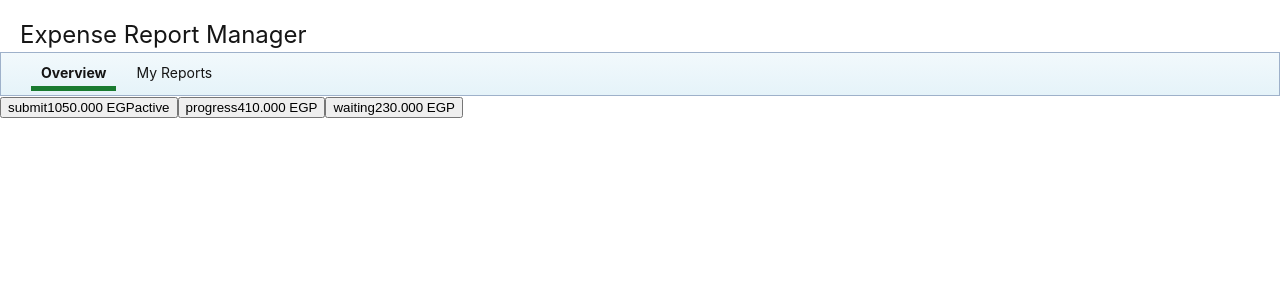
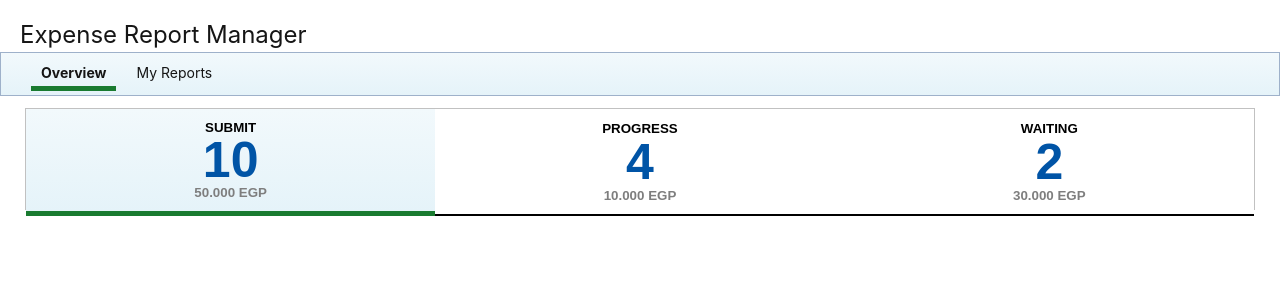
Before and after one commit to arawwad0/psa, a React (Create React App) app: page / in a window 1280 px wide. Shown: the top 300 px of the page. Built offline with nearby package versions, Linux system fonts and the light colour scheme; data requests are answered from the project's data file.

Commit message:
stas component styles

```diff
--- a/src/components/ExpenseManager/Overview/Stat.js
+++ b/src/components/ExpenseManager/Overview/Stat.js
@@ -1,17 +1,19 @@
 import React from "react";
 import { shape, string, oneOf, number } from "prop-types";
 import { useActiveStat } from "contexts/activeStat";
+import styles from "./Stat.module.css";
 
 const Stat = ({ statistic }) => {
   const { activeStat, setActiveStat } = useActiveStat();
+  const classes = [
+    styles.stat,
+    activeStat === statistic.status ? styles.activeStat : "",
+  ].join(" ");
   return (
-    <button
-      onClick={() => setActiveStat(statistic.status)}
-    >
-      {statistic.status}
-      {statistic.count}
-      {statistic.amount}
-      {activeStat === statistic.status && "active"}
+    <button className={classes} onClick={() => setActiveStat(statistic.status)}>
+      <div className={styles.status}>{statistic.status}</div>
+      <div className={styles.count}>{statistic.count}</div>
+      <div className={styles.amount}>{statistic.amount}</div>
     </button>
   );
 };
--- /dev/null
+++ b/src/components/ExpenseManager/Overview/Stat.module.css
@@ -0,0 +1,39 @@
+.stat{
+  background-color: #fff;
+  outline: none;
+  display: flex;
+  flex-direction: column;
+  justify-content: space-around;
+  align-items: center;
+  border: none;
+  border-bottom: 2px solid #000;
+
+}
+
+.stat:hover{
+  background-image: linear-gradient(to bottom, #f2f9fc, #e5f3f9);
+}
+
+.activeStat{
+  border-bottom: 5px solid #197B30;
+  background-image: linear-gradient(to bottom, #f2f9fc, #e5f3f9);
+}
+
+.status{
+  text-transform: uppercase;
+  font-weight: bold;
+  margin-top: 10px;
+}
+
+.count{
+  font-size: 50px;
+  font-weight: 900;
+  color: #0054A6;
+  line-height: 1;
+}
+
+.amount{
+  font-weight: bold;
+  color: #7e7e7e;
+  margin-bottom: 10px;
+}
--- a/src/components/ExpenseManager/Overview/StatsContainer.js
+++ b/src/components/ExpenseManager/Overview/StatsContainer.js
@@ -1,9 +1,12 @@
 import React from "react";
 import { arrayOf } from "prop-types";
+
 import Stat, { statisticShape } from "./Stat";
 
+import styles from "./StatsContainer.module.css";
+
 const StatsContainer = ({ stats }) => (
-  <div>
+  <div className={styles.container}>
     {stats.map((statistic) => (
       <Stat key={statistic.status} statistic={statistic} />
     ))}
--- /dev/null
+++ b/src/components/ExpenseManager/Overview/StatsContainer.module.css
@@ -0,0 +1,5 @@
+.container {
+  display: grid;
+  grid-template-columns: repeat(3, 1fr);
+  height: 100px;
+}
--- a/src/routes/ExpenseManager/Overview.js
+++ b/src/routes/ExpenseManager/Overview.js
@@ -6,12 +6,16 @@ import { fetchStats } from "service";
 import { ActiveStataProvider, useActiveStat } from "contexts/activeStat";
 import StatsContainer from "components/ExpenseManager/Overview/StatsContainer";
 
+import styles from "./index.module.css";
+
 const Overview = () => {
   const { data: statusData = {} } = useQuery("stats", fetchStats);
   return (
-    <ActiveStataProvider>
-      <StatsContainer stats={statusData.data} />
-    </ActiveStataProvider>
+    <div className={styles.wrapper}>
+      <ActiveStataProvider>
+        <StatsContainer stats={statusData.data} />
+      </ActiveStataProvider>
+    </div>
   );
 };
 
--- a/src/routes/ExpenseManager/index.module.css
+++ b/src/routes/ExpenseManager/index.module.css
@@ -4,3 +4,8 @@
   font-weight: 400;
   margin: 20px 0 3px 20px;
 }
+
+.wrapper{
+  margin: 12px 25px 6px;
+  border: 1px solid #c1c1c1;
+}
```
